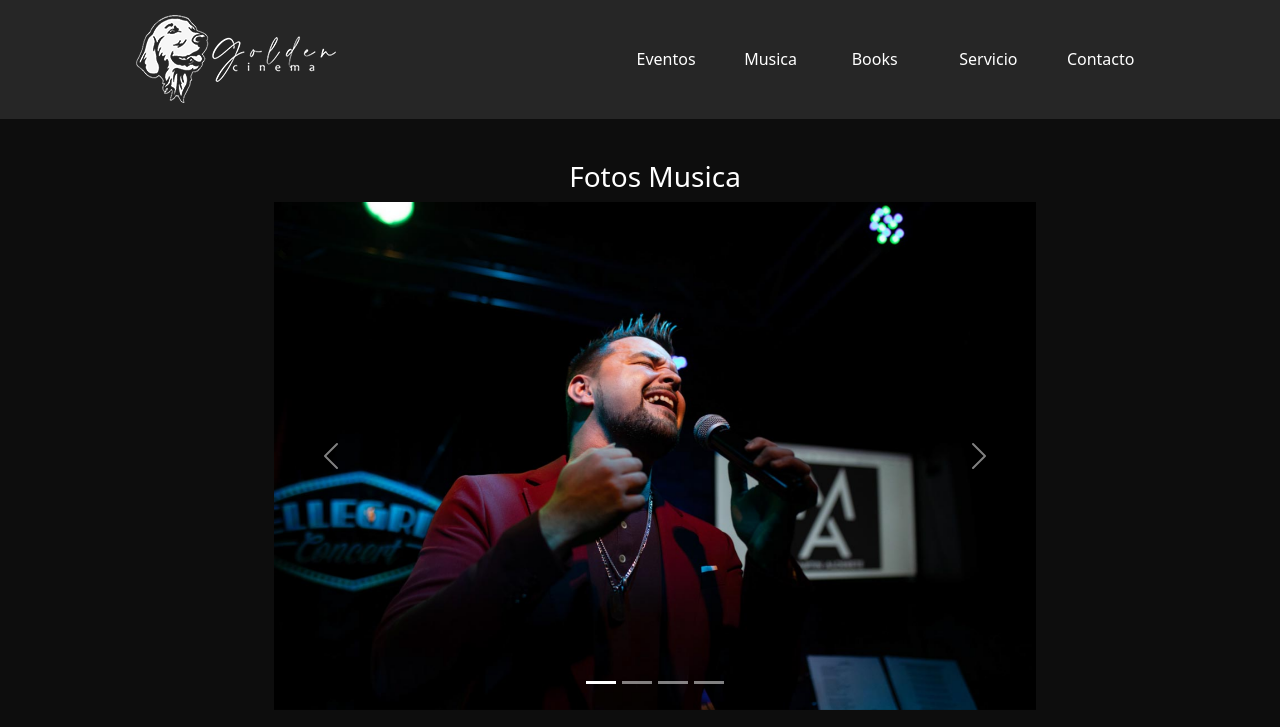
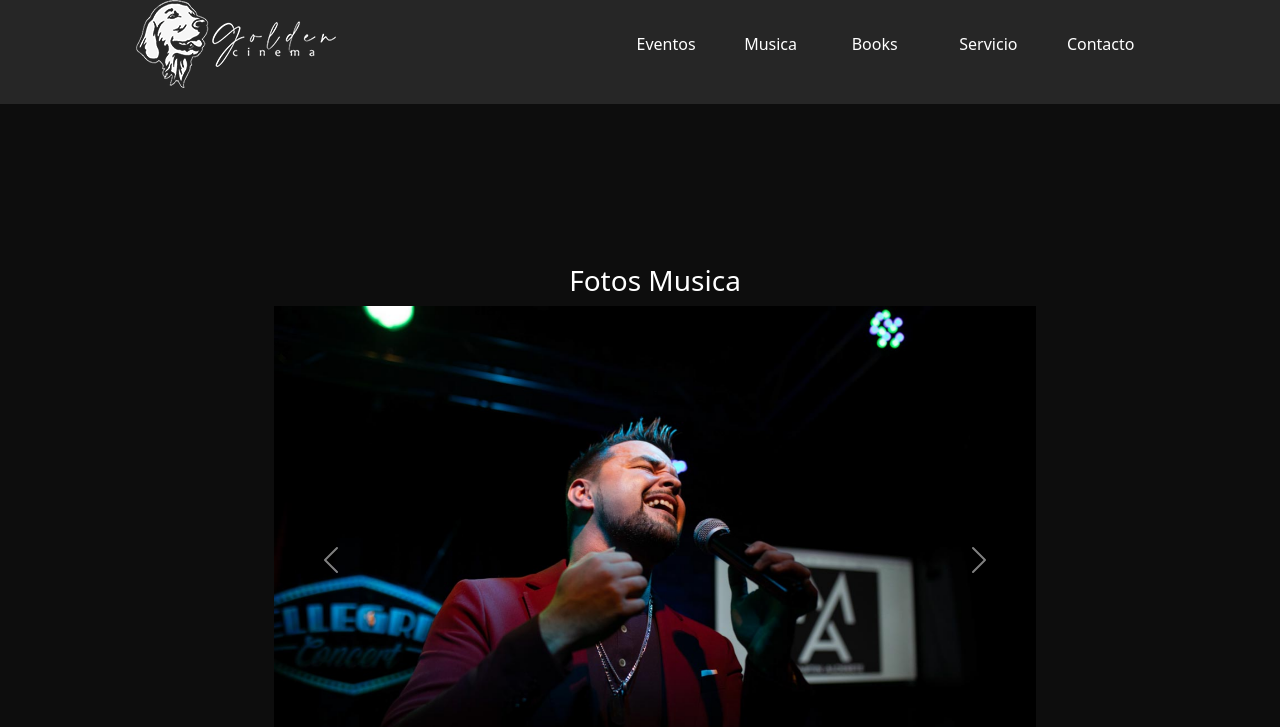
Before and after one commit to claudioparedesarbelo/preentrega3-paredesarbelo, a plain HTML site: page musica.html in a window 1280 px wide. Shown: the top 727 px of the page. Drawn offline with nearby package versions, Linux system fonts and the light colour scheme.

Commit message:
arreglado css

```diff
--- a/css/style.css
+++ b/css/style.css
@@ -165,6 +165,17 @@
     justify-content: space-around;
     align-items: center;
   }
+  .main__header__musica {
+    background-color: #262626;
+    color: white;
+
+    display: grid;
+    grid-template-columns: 200px auto;
+    width: 100vw;
+    height: auto;
+    justify-content: space-around;
+    align-items: center;
+  }
 
   .main__header__nav {
     display: grid;
--- a/musica.html
+++ b/musica.html
@@ -23,7 +23,7 @@
   </head>
   <body>
     <!-- Inicio Header  -->
-    <header class="main__header">
+    <header class="main__header__musica">
       <p class="main__header__logo">
         <a href="./index.html"
           ><img src="./img/goldencinemablanco1.png" alt="logo golden cinema"
```
Also changed, not shown: eventos.html (+1 -1 lines).
